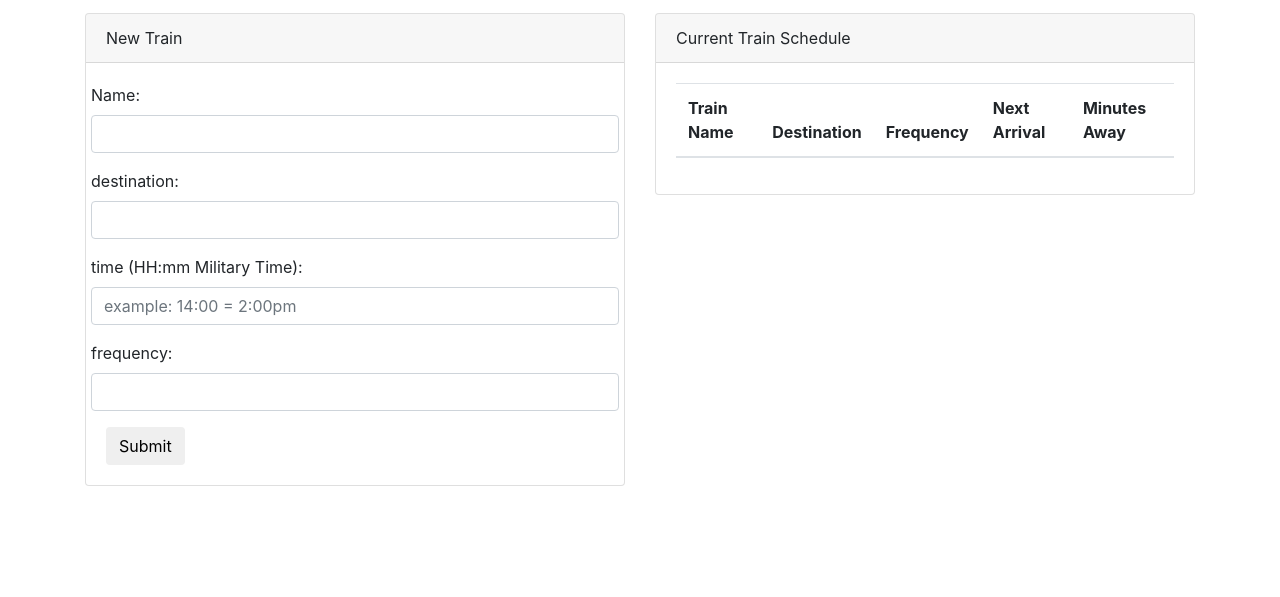
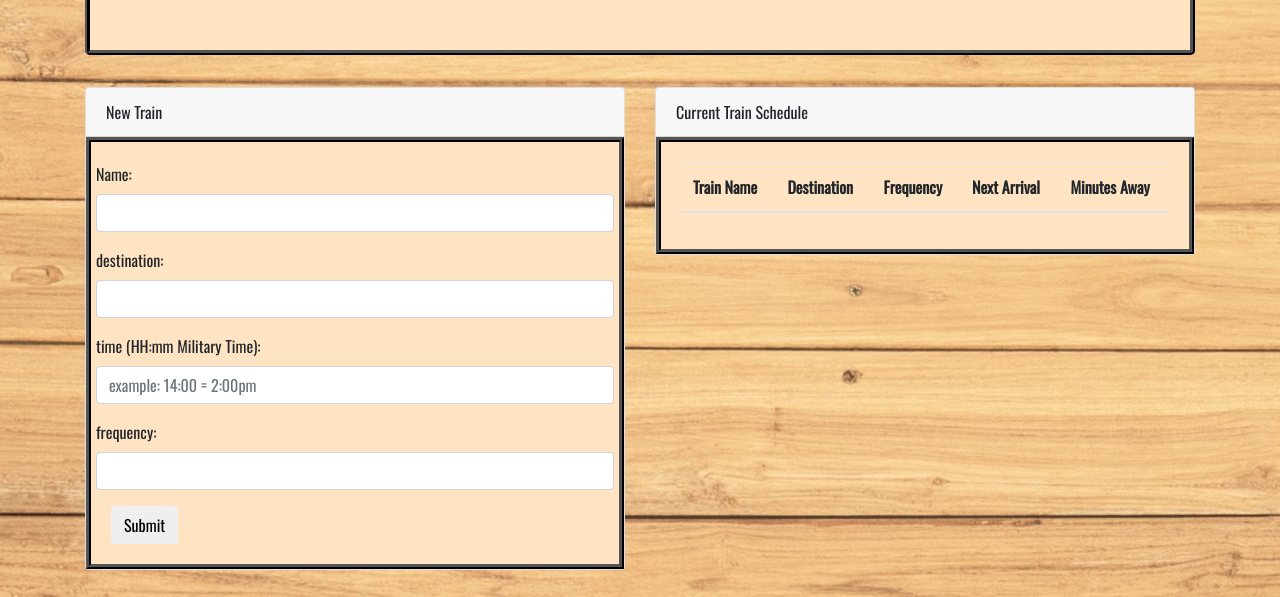
Before and after one commit to Akili1999/Trains, a plain HTML site: page index.html in a window 1280 px wide. Shown: the part 203-800 px from the top of the page. Drawn offline with nearby package versions, Linux system fonts and the light colour scheme; no server answers.

Commit message:
Version 1.0

```diff
--- a/assets/css/style.css
+++ b/assets/css/style.css
@@ -0,0 +1,19 @@
+body{
+    background-image: url("../images/antique-backdrop-background-129731.jpg");
+    font-family: 'Oswald', sans-serif;
+}
+.container{
+    margin-top: 5%;
+}
+.jumbotron{
+    background-color: bisque;
+    border-style: ridge;
+    border-color: black;
+    border-width: 5px;
+}
+.card-body{
+    background-color: bisque;
+    border-style: ridge;
+    border-color: black;
+    border-width: 5px;
+}
--- a/index.html
+++ b/index.html
@@ -7,16 +7,15 @@
   <meta charset="UTF-8">
   <title>QTS Train Tracker</title>
 
-
+  <link href="https://fonts.googleapis.com/css?family=Oswald" rel="stylesheet">
   <link rel="stylesheet" href="https://maxcdn.bootstrapcdn.com/bootstrap/4.0.0/css/bootstrap.min.css">
-
+  <link rel="stylesheet" href="assets/css/style.css">
   <script src="https://cdnjs.cloudflare.com/ajax/libs/popper.js/1.14.7/umd/popper.min.js" integrity="sha384-UO2eT0CpHqdSJQ6hJty5KVphtPhzWj9WO1clHTMGa3JDZwrnQq4sF86dIHNDz0W1" crossorigin="anonymous"></script>
   <script src="https://www.gstatic.com/firebasejs/5.10.0/firebase.js"></script>
 
 </head>
 
 <body>
-
   <div class="container">
 
     <!-- jumbotron -->
```
Also changed, not shown: assets/javascript/app.js (+11 -15 lines), assets/images/antique-backdrop-background-129731.jpg (added).
